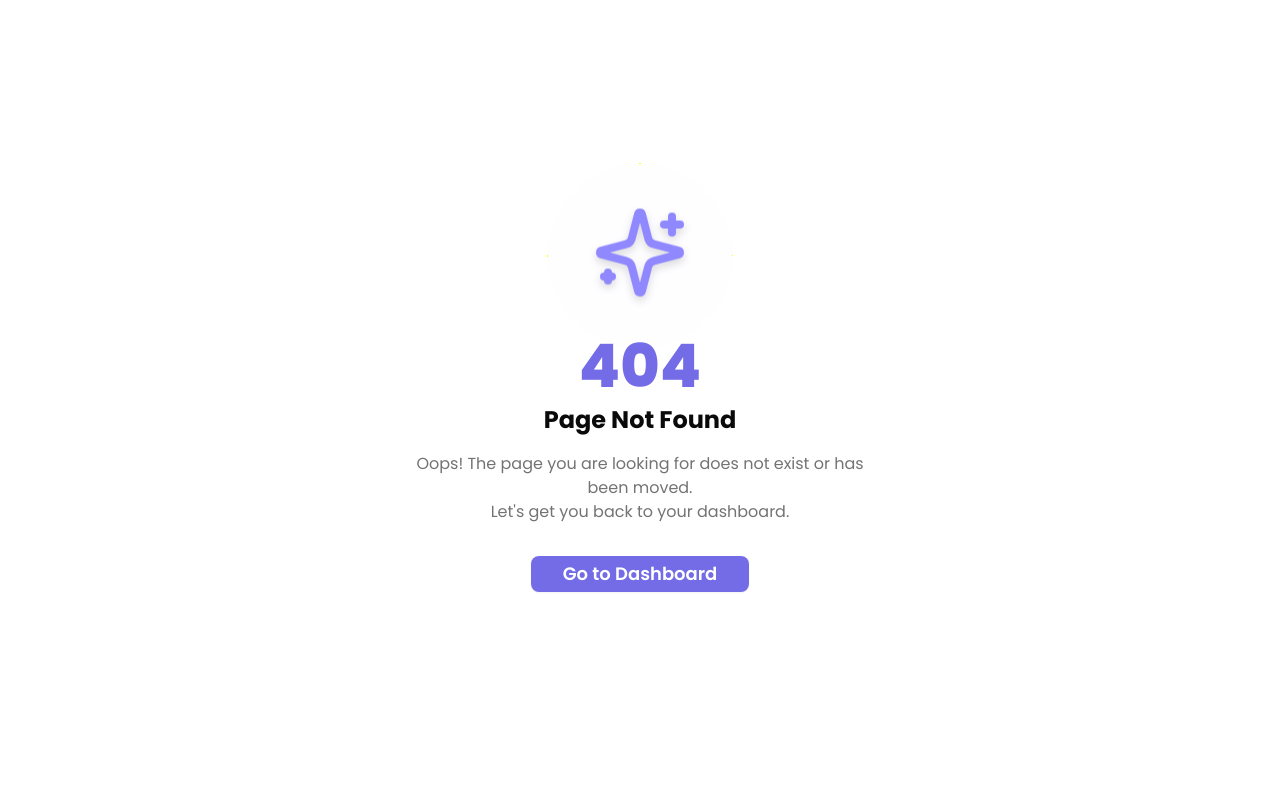
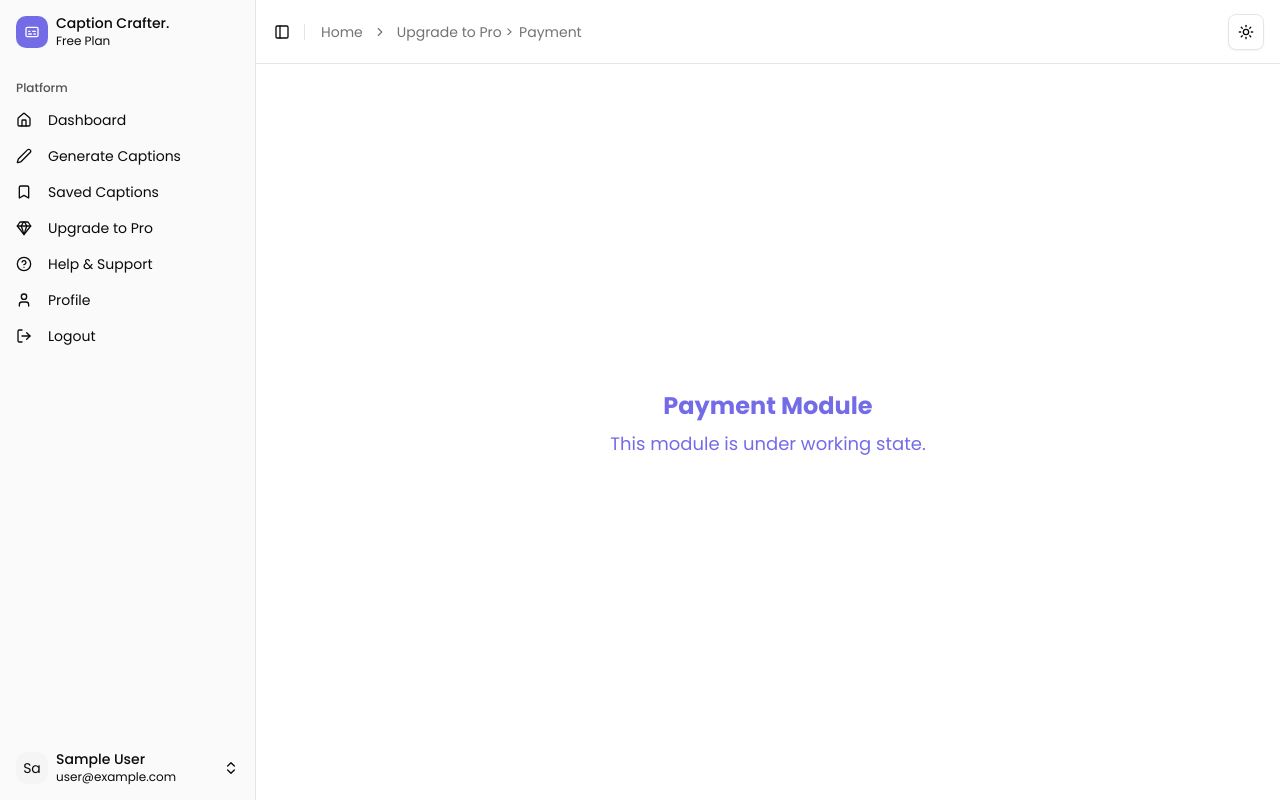
Before and after one commit to HaseebAkbar0609/CaptionCrafter, a Next.js app: page /dashboard/pricing/payment in a window 1280 px wide. Before the commit this address had no page. Built offline with nearby package versions, Linux system fonts and the light colour scheme; no server answers; the database is empty; sample sign-in values are in the browser's storage.

Commit message:
add pricing page

```diff
--- a/app/dashboard/layout.jsx
+++ b/app/dashboard/layout.jsx
@@ -61,7 +61,10 @@ export default function Layout({ children }) {
     {
       title: "Logout",
       url: "/dashboard/logout",
-    },
+    },{
+      title:["Upgrade to Pro","Payment"],
+      url:"/dashboard/pricing/payment"
+    }
   ];
   useEffect(() => {
     let paths = pathname.split("/");
@@ -113,7 +116,18 @@ export default function Layout({ children }) {
                   </BreadcrumbItem>
                   <BreadcrumbSeparator className="hidden md:block" />
                   <BreadcrumbItem>
+                  {Array.isArray(crumb) ? (
+                    crumb.map((item, index) => (
+                      <span key={index}>
+                        <BreadcrumbLink >
+                          {item}
+                        </BreadcrumbLink>
+                        {index < crumb.length - 1 && " > "}
+                      </span>
+                    ))
+                  ) : (
                     <BreadcrumbPage>{crumb}</BreadcrumbPage>
+                  )}
                   </BreadcrumbItem>
                 </BreadcrumbList>
               </Breadcrumb>
--- /dev/null
+++ b/app/dashboard/pricing/payment/page.jsx
@@ -0,0 +1,15 @@
+import React from "react";
+
+export default function page() {
+  return (
+    <div className="h-full flex items-center justify-center">
+      <div className="text-primary   text-center">
+        <h1 className="text-2xl font-bold mb-2">Payment Module</h1>
+        <p className="text-lg">This module is under working state.</p>
+        <div className="mt-4 grid grid-cols-1 gap-4">
+          {/* Placeholder for future payment options */}
+        </div>
+      </div>
+    </div>
+  );
+}
```
